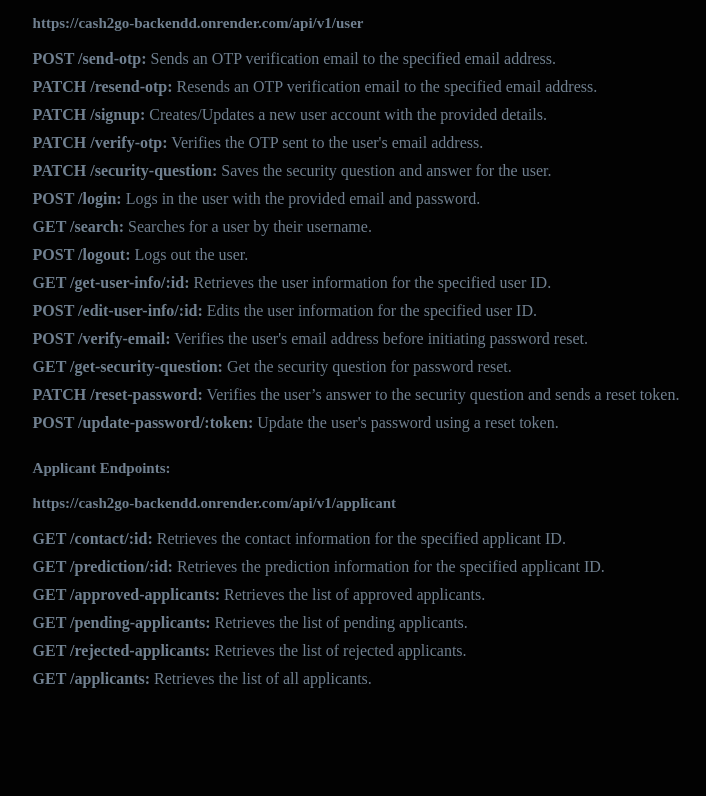
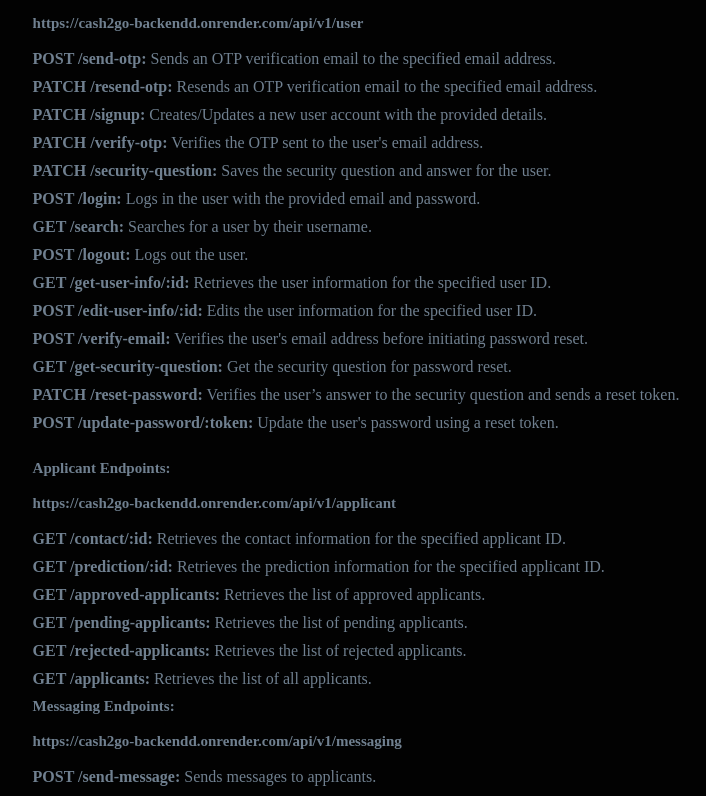
Before and after one commit to Cash2go-backend-org/cash2go-backend, a website: page src/router/index.html in a window 1280 px wide. Shown: the part 251-1047 px from the top of the page, without its empty margins (284-990 px from the left). Before the commit the page ends 949 px from the top, so only its background shows below. Drawn offline with Linux system fonts and the light colour scheme.

Commit message:
messaging

```diff
--- a/src/router/index.html
+++ b/src/router/index.html
@@ -49,7 +49,6 @@
         font-size: 15px;
         display: flex;
       }
-
     </style>
   </head>
   <body>
@@ -59,7 +58,8 @@
     <div class="doc">
       <h4>API Documentation:</h4>
       <br />
-      <h5>User Endpoints:</h5><br />
+      <h5>User Endpoints:</h5>
+      <br />
       <h5>https://cash2go-backendd.onrender.com/api/v1/user</h5>
       <br />
       <p>
@@ -115,7 +115,8 @@
         password using a reset token.
       </p>
       <br />
-      <h5>Applicant Endpoints:</h5><br />
+      <h5>Applicant Endpoints:</h5>
+      <br />
       <h5>https://cash2go-backendd.onrender.com/api/v1/applicant</h5>
       <br />
       <p>
@@ -141,6 +142,11 @@
       <p>
         <strong>GET /applicants:</strong> Retrieves the list of all applicants.
       </p>
+      <h5>Messaging Endpoints:</h5>
+      <br />
+      <h5>https://cash2go-backendd.onrender.com/api/v1/messaging</h5>
+      <br />
+      <p><strong>POST /send-message:</strong> Sends messages to applicants.</p>
     </div>
   </body>
 </html>
```
